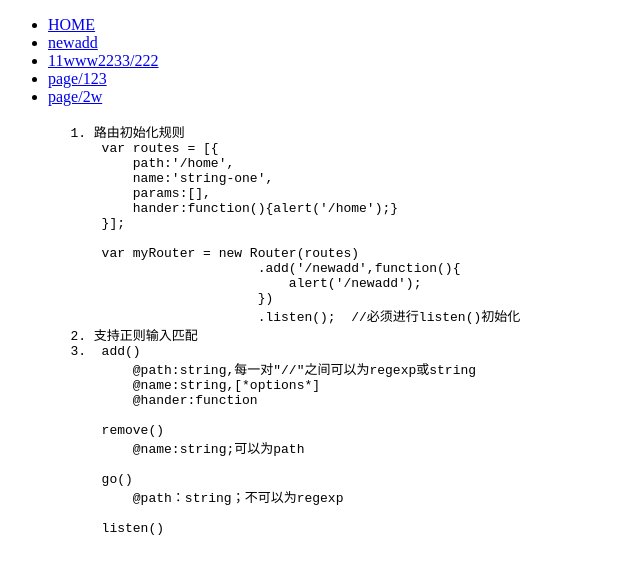
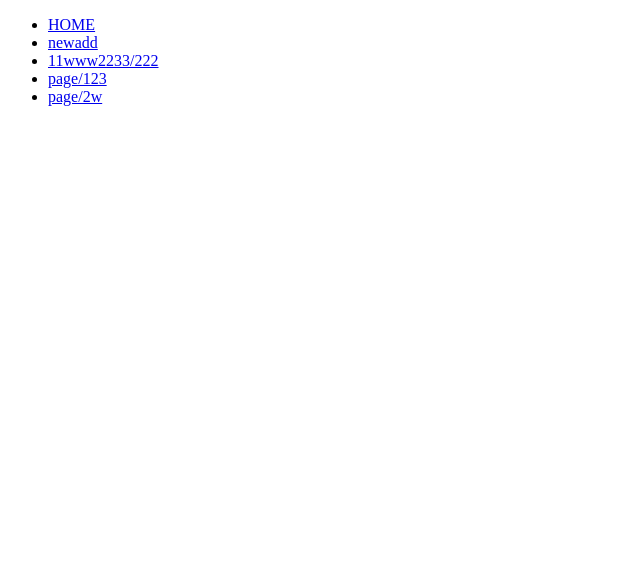
Before and after one commit to M-Withershins/IFE-Study, a plain HTML site: page other/router/test.html in a window 1280 px wide. Shown: the whole page, without its empty margins (0-640 px from the left). Drawn offline with Linux system fonts and the light colour scheme.

Commit message:
add demo

```diff
--- a/other/router/test.html
+++ b/other/router/test.html
@@ -12,34 +12,6 @@
         <li><a href="#/page/123">page/123</a></li>
         <li><a href="#/page/2w">page/2w</a></li>
     </ul>
-    <pre>
-        1. 路由初始化规则
-            var routes = [{
-                path:'/home',
-                name:'string-one',
-                params:[],
-                hander:function(){alert('/home');}
-            }];
-
-            var myRouter = new Router(routes)
-                                .add('/newadd',function(){
-                                    alert('/newadd');
-                                })
-                                .listen();  //必须进行listen()初始化
-        2. 支持正则输入匹配
-        3.  add()
-                @path:string,每一对"//"之间可以为regexp或string
-                @name:string,[*options*]
-                @hander:function
-
-            remove()
-                @name:string;可以为path
-
-            go()
-                @path：string；不可以为regexp
-
-            listen()
-    </pre>
     <script src="route.js"></script>
     <script type="text/javascript">
         var routes = [{
```
Also changed, not shown: demo/index.html (+10 -1 lines), other/router/README.md, 6 other files.
